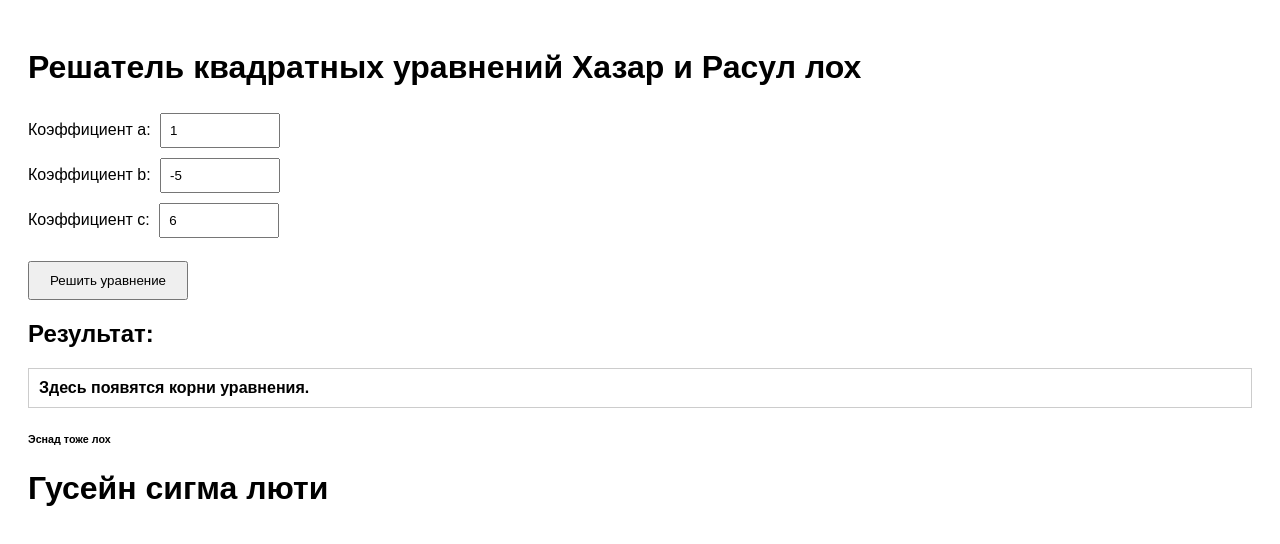
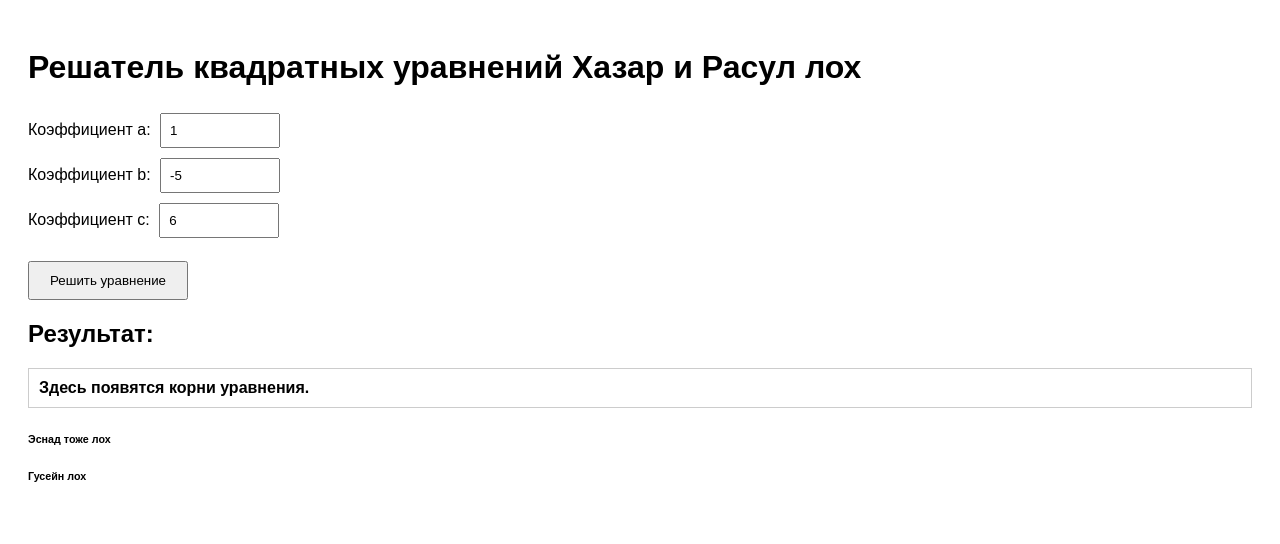
Before and after one commit to Lycuyc/quadratic-solver, a plain HTML site: page index.html in a window 1280 px wide. Drawn offline with Linux system fonts and the light colour scheme.

Commit message:
Update index.html

```diff
--- a/index.html
+++ b/index.html
@@ -36,7 +36,7 @@
     <h2>Результат:</h2>
     <div id="output">Здесь появятся корни уравнения.</div>
     <h6>Эснад тоже лох</h6>
-    <h1>Гусейн сигма люти</h1>
+    <h6>Гусейн лох</h6>
     <script src="script.js"></script>
 
 </body>
```
